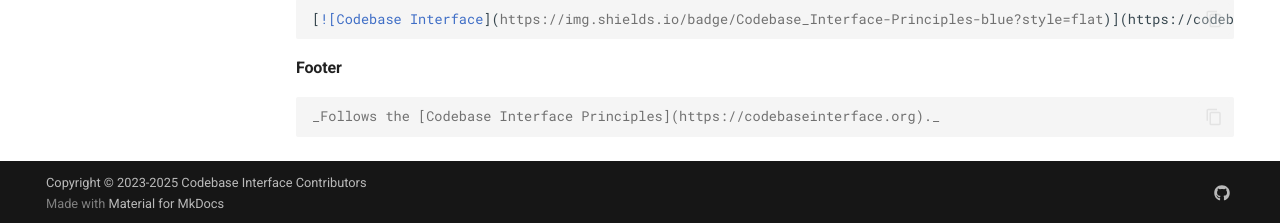
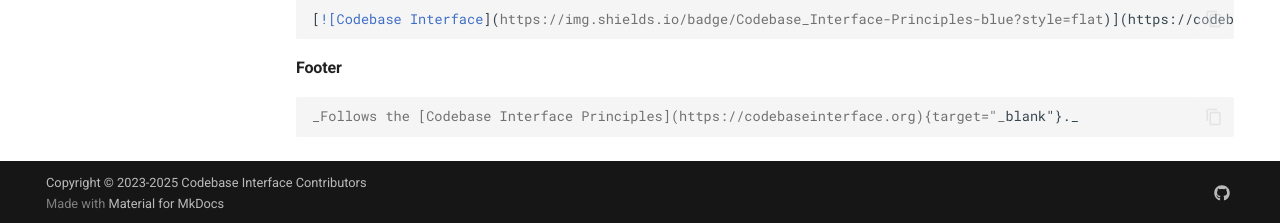
Before and after one commit to codebase-interface/codebase-interface.github.io, an MkDocs documentation site: the page built from docs/index.md, in a window 1280 px wide and 1012 px high. Shown: the part 786-1009 px from the top of the window. Built offline with MkDocs 1.6.1 and Material for MkDocs 9.7.7, drawn with Linux system fonts in a browser that asks for light colours; comment, search, counter and statistics services are not loaded.

Commit message:
docs: updated links open new tab

````diff
--- a/docs/index.md
+++ b/docs/index.md
@@ -8,14 +8,14 @@
 
 ## Support
 
-If your codebase uses codebase principles please support the initiative by starring the [Codebase Interface GitHub repository](github.com/codebase-interface/codebaseinterface) and placing the below markdown in the README of your repo.
+If your codebase uses codebase principles please support the initiative by starring the [Codebase Interface GitHub repository](github.com/codebase-interface/codebaseinterface){target="_blank"} and placing the below markdown in the README of your repo.
 
 ### Badges
 
 #### Primary
 
 ```md
-[![Codebase Interface Principles](https://img.shields.io/badge/Codebase%20Interface-Principles-4b9ce2?style=flat-square&logo=semanticweb&logoColor=white)](https://codebaseinterface.org)
+[![Codebase Interface Principles](https://img.shields.io/badge/Codebase%20Interface-Principles-4b9ce2?style=flat-square&logo=semanticweb&logoColor=white)](https://codebaseinterface.org){target="_blank"}
 
 > This repository follows the **Codebase Interface Principles** — for a better experience for everyone who works with it.
 ```
@@ -23,11 +23,11 @@
 #### Simple
 
 ```md
-[![Codebase Interface](https://img.shields.io/badge/Codebase_Interface-Principles-blue?style=flat)](https://codebaseinterface.org)
+[![Codebase Interface](https://img.shields.io/badge/Codebase_Interface-Principles-blue?style=flat)](https://codebaseinterface.org){target="_blank"}
 ```
 
 #### Footer
 
 ```md
-_Follows the [Codebase Interface Principles](https://codebaseinterface.org)._
+_Follows the [Codebase Interface Principles](https://codebaseinterface.org){target="_blank"}._
 ```
````
Also changed, not shown: README.md (+3 -3 lines).
